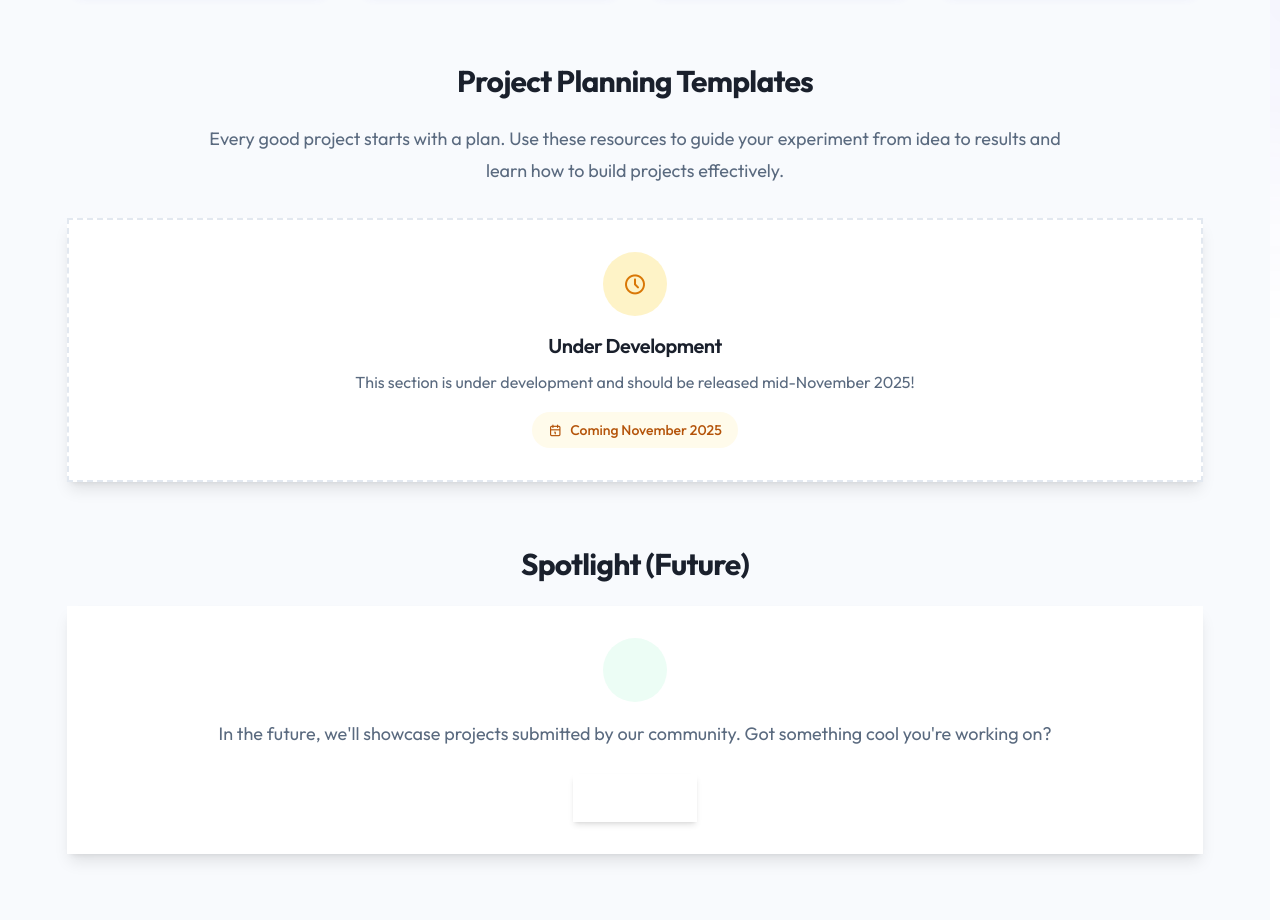
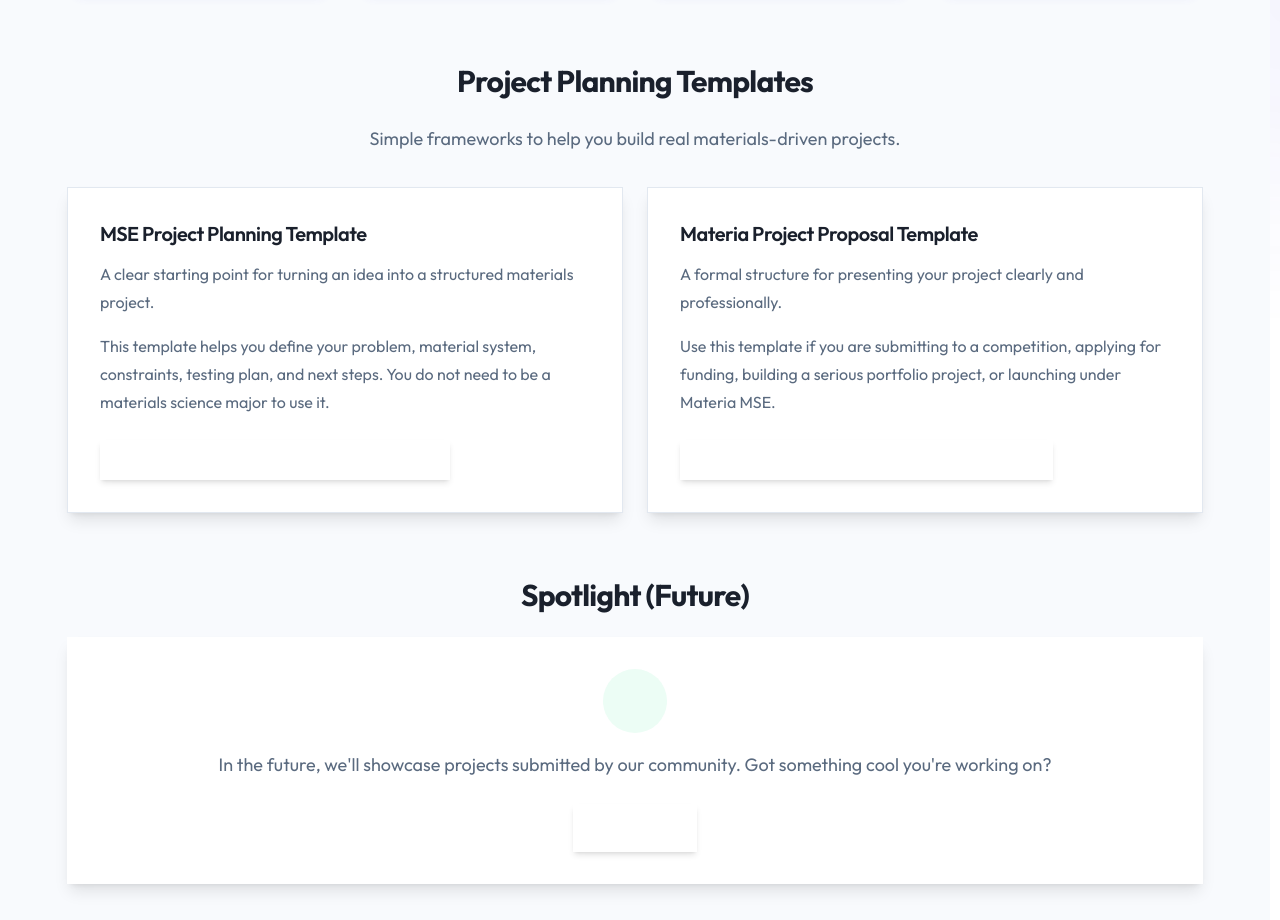
Before and after one commit to nikhilesh-s/materia-mse, a Next.js app in the folder MateriaMSE/: page /resources in a window 1280 px wide. Shown: the part 820-1740 px from the top of the page. Built offline with nearby package versions, Linux system fonts and the light colour scheme.

Commit message:
Update Resources templates section with planning and proposal downloads

```diff
--- a/MateriaMSE/components/pages/resources-page.tsx
+++ b/MateriaMSE/components/pages/resources-page.tsx
@@ -71,19 +71,45 @@ export function ResourcesPage({ isActive }: ResourcesPageProps) {
         <div className="mb-16">
           <h2 className="text-2xl md:text-3xl font-bold text-center mb-6 text-[var(--text-heading-light)]">Project Planning Templates</h2>
           <p className="text-lg text-secondary text-center max-w-4xl mx-auto mb-8">
-            Every good project starts with a plan. Use these resources to guide your experiment from idea to results and learn how to build projects effectively.
+            Simple frameworks to help you build real materials-driven projects.
           </p>
 
-          <div className="bg-[var(--bg-light)] rounded-lg shadow-lg p-8 text-center border-2 border-dashed border-[var(--border-light)]">
-            <div className="inline-flex items-center justify-center w-16 h-16 bg-amber-100 dark:bg-amber-900/60 rounded-full mb-4">
-              <i className="ti ti-clock text-2xl text-amber-600 dark:text-amber-400"></i>
-            </div>
-            <h3 className="text-xl font-semibold mb-2 text-[var(--text-heading-light)]">Under Development</h3>
-            <p className="text-secondary mb-4">This section is under development and should be released mid-November 2025!</p>
-            <div className="inline-flex items-center px-4 py-2 bg-amber-50 dark:bg-amber-900/30 text-amber-700 dark:text-amber-300 rounded-full text-sm font-medium">
-              <i className="ti ti-calendar mr-2"></i>
-              Coming November 2025
-            </div>
+          <div className="grid grid-cols-1 md:grid-cols-2 gap-6">
+            <article className="bg-[var(--bg-light)] rounded-lg shadow-lg p-8 border border-[var(--border-light)]">
+              <h3 className="text-xl font-semibold mb-3 text-[var(--text-heading-light)]">MSE Project Planning Template</h3>
+              <p className="text-secondary mb-4">
+                A clear starting point for turning an idea into a structured materials project.
+              </p>
+              <p className="text-secondary mb-6">
+                This template helps you define your problem, material system, constraints, testing plan, and next steps. You do not need to be a materials science major to use it.
+              </p>
+              <a
+                href="https://drive.google.com/file/d/1CNxT53NVmw3ItgzyvqfvTCtl0SE3p78i/view?usp=sharing"
+                target="_blank"
+                rel="noopener noreferrer"
+                className="inline-flex items-center justify-center bg-[var(--gradient-primary)] hover:opacity-95 text-white font-semibold px-5 py-2.5 rounded-lg shadow-md text-sm transition duration-300 transform hover:-translate-y-1"
+              >
+                Download the MSE Project Planning Template <i className="ti ti-arrow-right ml-2"></i>
+              </a>
+            </article>
+
+            <article className="bg-[var(--bg-light)] rounded-lg shadow-lg p-8 border border-[var(--border-light)]">
+              <h3 className="text-xl font-semibold mb-3 text-[var(--text-heading-light)]">Materia Project Proposal Template</h3>
+              <p className="text-secondary mb-4">
+                A formal structure for presenting your project clearly and professionally.
+              </p>
+              <p className="text-secondary mb-6">
+                Use this template if you are submitting to a competition, applying for funding, building a serious portfolio project, or launching under Materia MSE.
+              </p>
+              <a
+                href="https://drive.google.com/file/d/17wXGktWdDoEDBlMdTapo7jMYaW7udKCa/view?usp=sharing"
+                target="_blank"
+                rel="noopener noreferrer"
+                className="inline-flex items-center justify-center bg-[var(--gradient-primary)] hover:opacity-95 text-white font-semibold px-5 py-2.5 rounded-lg shadow-md text-sm transition duration-300 transform hover:-translate-y-1"
+              >
+                Download the Materia Project Proposal Template <i className="ti ti-arrow-right ml-2"></i>
+              </a>
+            </article>
           </div>
         </div>
 
```
